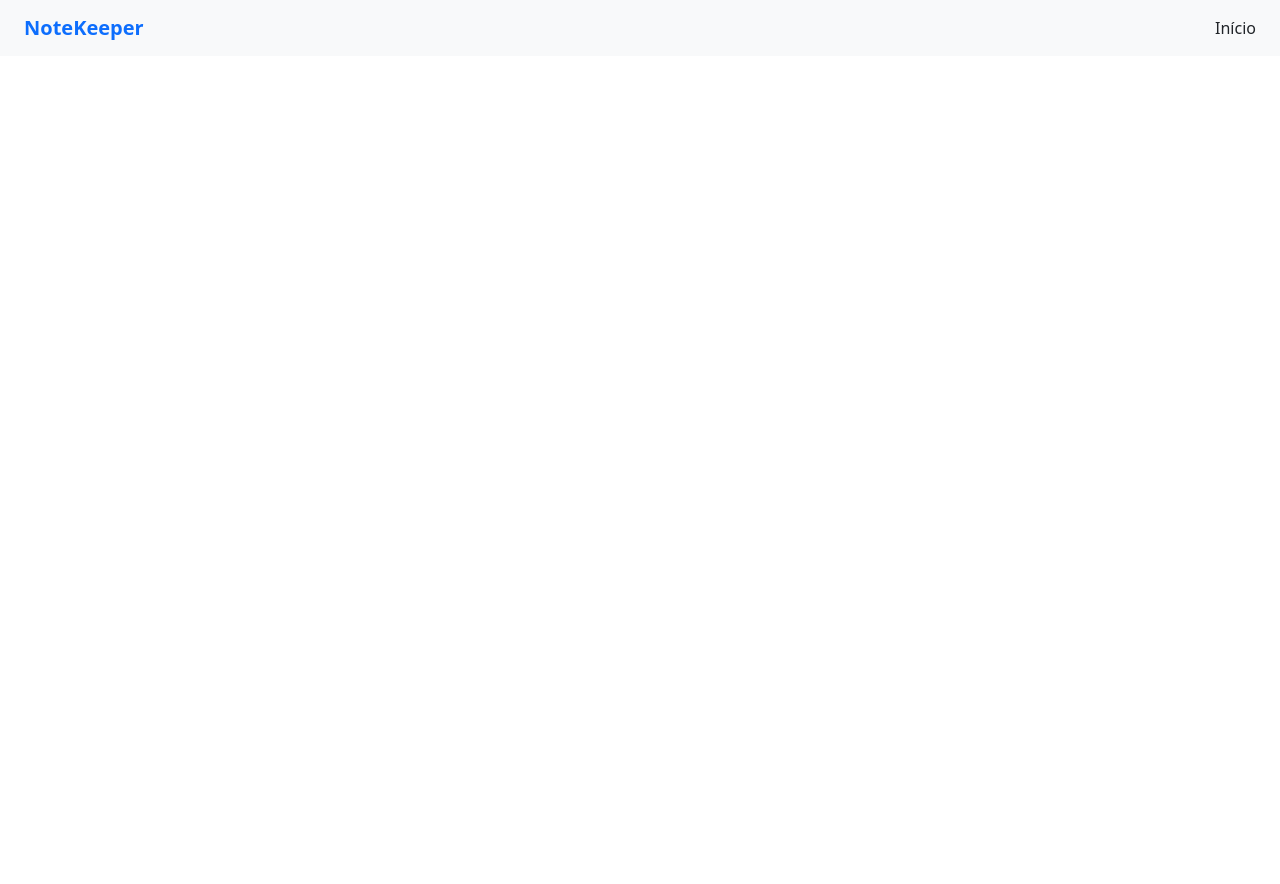
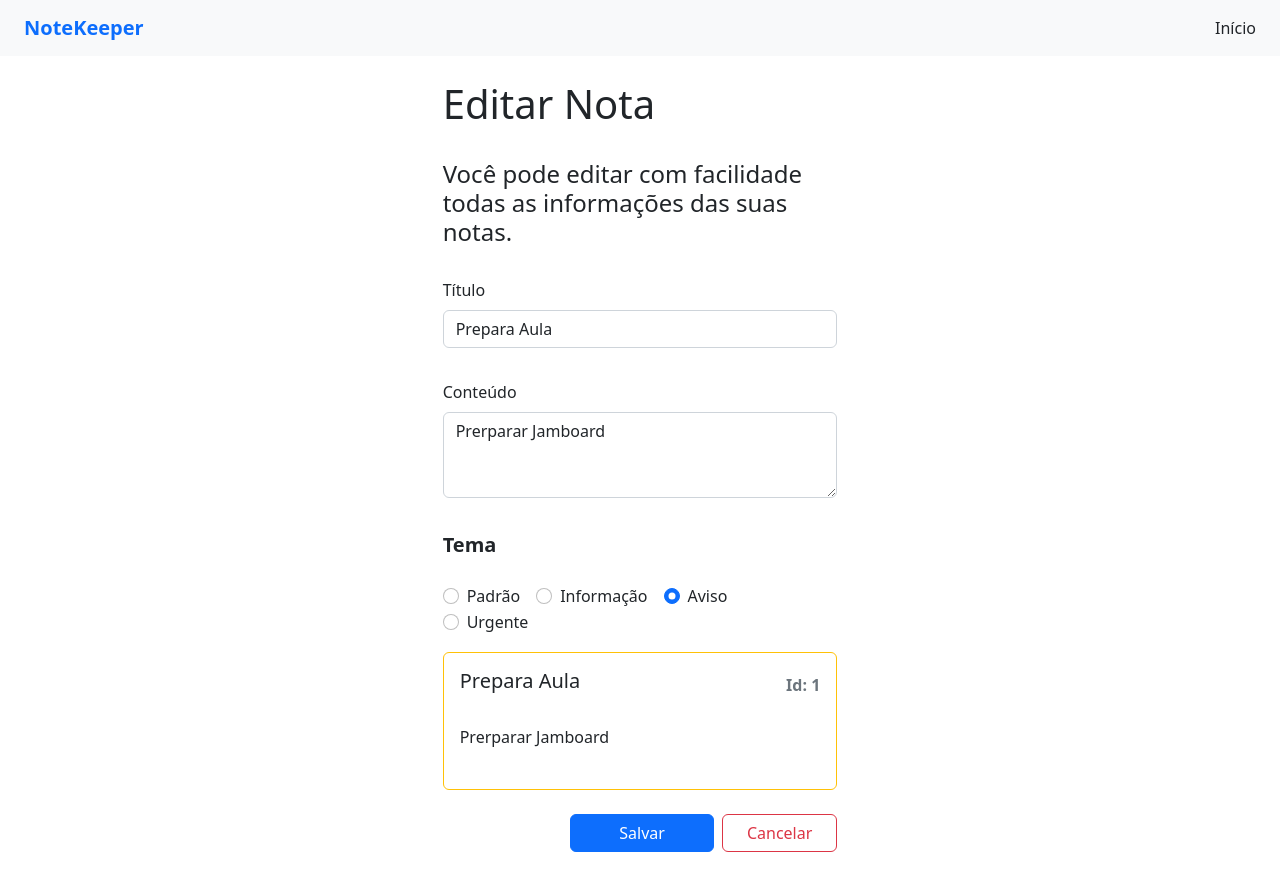
Before and after one commit to academia-do-programador/note-keeper, an Angular app: page /notas/editar/1 in a window 1280 px wide. Before the commit this address led to /. Before the commit the page ends 800 px from the top, so only its background shows below. Built offline with nearby package versions, Linux system fonts and the light colour scheme.

Commit message:
add editar-nota component

```diff
--- a/src/app/app-routing.module.ts
+++ b/src/app/app-routing.module.ts
@@ -2,6 +2,7 @@ import { NgModule } from '@angular/core';
 import { RouterModule, Routes } from '@angular/router';
 import { ListarNotasComponent } from './components/notas/listar-notas/listar-notas.component';
 import { CriarNotaComponent } from './components/notas/criar-nota/criar-nota.component';
+import { EditarNotaComponent } from './components/notas/editar-nota/editar-nota.component';
 
 const routes: Routes = [
   {
@@ -17,6 +18,10 @@ const routes: Routes = [
     path: 'notas/criar',
     component: CriarNotaComponent,
   },
+  {
+    path: 'notas/editar/:id',
+    component: EditarNotaComponent,
+  },
 ];
 
 @NgModule({
--- a/src/app/app.module.ts
+++ b/src/app/app.module.ts
@@ -9,6 +9,7 @@ import { NavbarComponent } from './components/navbar/navbar.component';
 import { ListarNotasComponent } from './components/notas/listar-notas/listar-notas.component';
 import { CardNotaComponent } from './components/notas/card-nota/card-nota.component';
 import { CriarNotaComponent } from './components/notas/criar-nota/criar-nota.component';
+import { EditarNotaComponent } from './components/notas/editar-nota/editar-nota.component';
 
 @NgModule({
   declarations: [
@@ -17,6 +18,7 @@ import { CriarNotaComponent } from './components/notas/criar-nota/criar-nota.com
     ListarNotasComponent,
     CardNotaComponent,
     CriarNotaComponent,
+    EditarNotaComponent,
   ],
   imports: [
     BrowserModule,
--- a/src/app/components/notas/card-nota/card-nota.component.html
+++ b/src/app/components/notas/card-nota/card-nota.component.html
@@ -6,9 +6,11 @@
     </div>
     <p class="card-text my-4">{{ nota.conteudo }}</p>
   </div>
+
   <div class="d-flex gap-1 justify-content-end card-footer bg-transparent">
     <button
       class="btn btn-outline-{{ nota.tema }}"
+      routerLink="/notas/editar/{{ nota.id }}"
       aria-label="Editar"
       ngbTooltip="Editar"
       placement="bottom"
--- a/src/app/components/notas/criar-nota/criar-nota.component.ts
+++ b/src/app/components/notas/criar-nota/criar-nota.component.ts
@@ -12,12 +12,7 @@ export class CriarNotaComponent {
   nota: Nota;
 
   constructor(private notaService: NotaService, private router: Router) {
-    this.nota = new Nota(
-      'Lavar o cachorro 🦮',
-      'Pegar a toalha > pegar o shampoo',
-      'dark',
-      0
-    );
+    this.nota = new Nota('', '', 'dark', 0);
   }
 
   criarNota() {
--- /dev/null
+++ b/src/app/components/notas/editar-nota/editar-nota.component.html
@@ -0,0 +1,100 @@
+<section class="row justify-content-center">
+  <div class="col-lg-4 d-grid gap-4">
+    <h1>Editar Nota</h1>
+
+    <h2 class="fs-4 fw-light">
+      Você pode editar com facilidade todas as informações das suas notas.
+    </h2>
+
+    <form (submit)="editarNota()" class="d-grid gap-3">
+      <div class="mb-3">
+        <label for="titulo" class="form-label">Título</label>
+        <input
+          [(ngModel)]="nota.titulo"
+          type="text"
+          class="form-control"
+          id="titulo"
+          name="titulo"
+        />
+      </div>
+      <div class="mb-3">
+        <label for="conteudo" class="form-label">Conteúdo</label>
+        <textarea
+          [(ngModel)]="nota.conteudo"
+          name="conteudo"
+          class="form-control"
+          id="conteudo"
+          rows="3"
+        ></textarea>
+      </div>
+
+      <label for="tema" class="form-label fs-5 fw-semibold">Tema</label>
+      <div>
+        <div class="form-check form-check-inline">
+          <input
+            [(ngModel)]="nota.tema"
+            class="form-check-input"
+            type="radio"
+            name="tema"
+            id="temaDark"
+            value="dark"
+          />
+          <label class="form-check-label" for="temaDark">Padrão</label>
+        </div>
+        <div class="form-check form-check-inline">
+          <input
+            [(ngModel)]="nota.tema"
+            class="form-check-input"
+            type="radio"
+            name="tema"
+            id="temaInfo"
+            value="info"
+          />
+          <label class="form-check-label" for="temaInfo">Informação</label>
+        </div>
+        <div class="form-check form-check-inline">
+          <input
+            [(ngModel)]="nota.tema"
+            class="form-check-input"
+            type="radio"
+            name="tema"
+            id="temaWarning"
+            value="warning"
+          />
+          <label class="form-check-label" for="temaWarning">Aviso</label>
+        </div>
+        <div class="form-check form-check-inline">
+          <input
+            [(ngModel)]="nota.tema"
+            class="form-check-input"
+            type="radio"
+            name="tema"
+            id="temaDanger"
+            value="danger"
+          />
+          <label class="form-check-label" for="temaDanger">Urgente</label>
+        </div>
+      </div>
+      <div class="col">
+        <div class="card h-100 border-{{ nota.tema }}">
+          <div class="card-body">
+            <div class="d-flex align-items-center">
+              <h5 class="card-title">{{ nota.titulo }}</h5>
+              <span class="ms-auto fw-semibold text-muted"
+                >Id: {{ nota.id }}</span
+              >
+            </div>
+            <p class="card-text my-4">{{ nota.conteudo }}</p>
+          </div>
+        </div>
+      </div>
+
+      <div class="d-flex gap-2 my-2 justify-content-end">
+        <button type="submit" class="btn btn-primary px-5">Salvar</button>
+        <button routerLink="/notas/listar" class="btn btn-outline-danger px-4">
+          Cancelar
+        </button>
+      </div>
+    </form>
+  </div>
+</section>
--- /dev/null
+++ b/src/app/components/notas/editar-nota/editar-nota.component.ts
@@ -0,0 +1,33 @@
+import { Component, OnInit } from '@angular/core';
+import { Nota } from '../nota';
+import { ActivatedRoute, Router } from '@angular/router';
+import { NotaService } from '../nota.service';
+
+@Component({
+  selector: 'app-editar-nota',
+  templateUrl: './editar-nota.component.html',
+  styleUrls: ['./editar-nota.component.css'],
+})
+export class EditarNotaComponent implements OnInit {
+  nota: Nota;
+
+  constructor(
+    private notaService: NotaService,
+    private route: ActivatedRoute,
+    private router: Router
+  ) {
+    this.nota = new Nota('', '', 'dark', 0);
+  }
+
+  ngOnInit(): void {
+    const id = parseInt(this.route.snapshot.paramMap.get('id')!);
+
+    this.nota = this.notaService.selecionarPorId(id)!;
+  }
+
+  editarNota() {
+    this.notaService.editar(this.nota);
+
+    this.router.navigate(['/notas', 'listar']);
+  }
+}
--- a/src/app/components/notas/nota.service.ts
+++ b/src/app/components/notas/nota.service.ts
@@ -30,6 +30,20 @@ export class NotaService {
     nota.id = this.notas.length;
 
     this.notas.push(nota);
+
+    return;
+  }
+
+  editar(nota: Nota) {
+    const indexParaEditar = this.notas.findIndex((n) => n.id == nota.id);
+
+    this.notas[indexParaEditar] = nota;
+
+    return;
+  }
+
+  selecionarPorId(id: number): Nota | undefined {
+    return this.notas.find((nota) => nota.id == id);
   }
 
   selecionarTodos(): Nota[] {
```
Also changed, not shown: src/app/components/notas/editar-nota/editar-nota.component.css (added).
